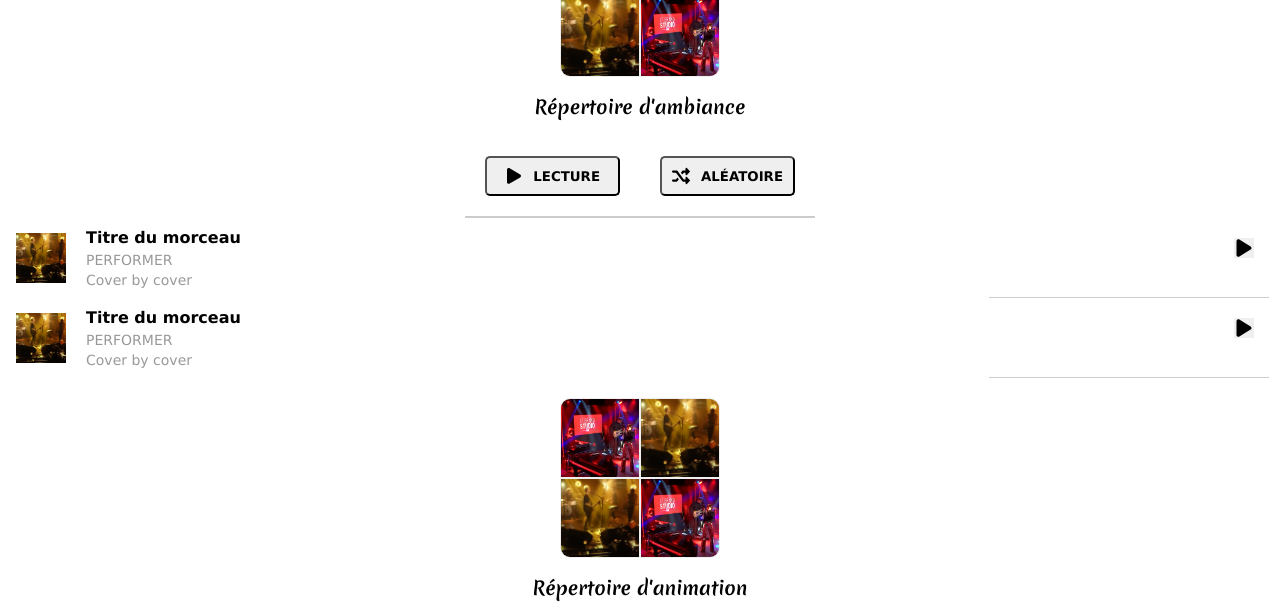
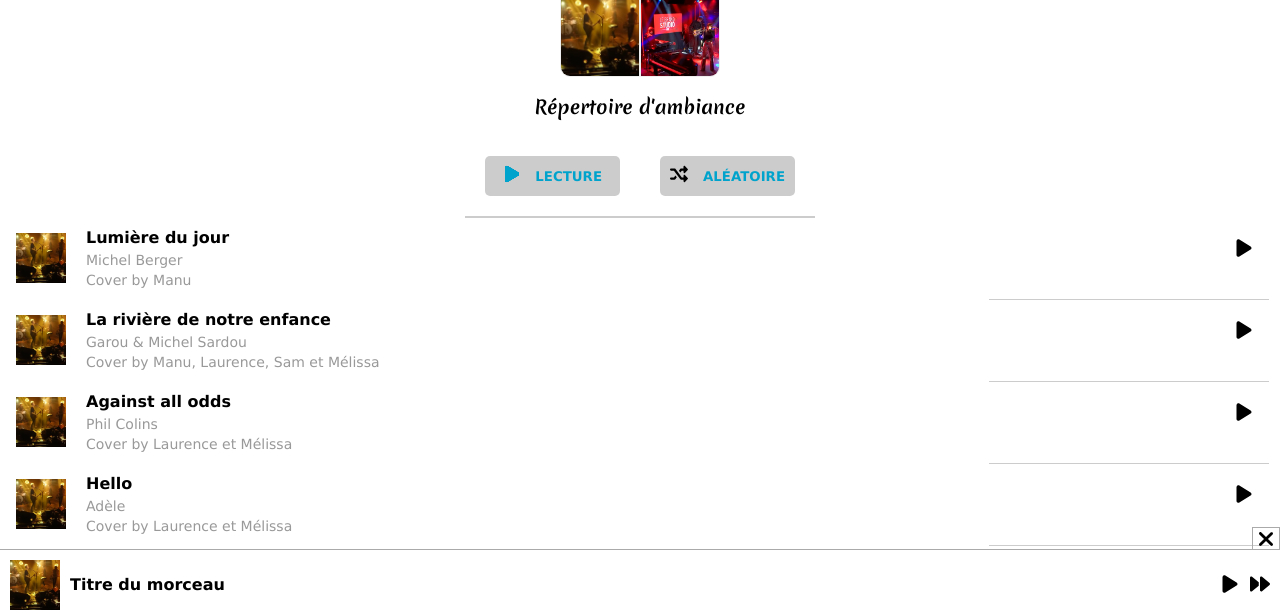
Before and after one commit to lecodeduchat/lecodeduchat.github.io, a plain HTML site: page lecteur-audio.html in a window 1280 px wide. Shown: the part 181-795 px from the top of the page. Drawn offline with Linux system fonts and the light colour scheme.

Commit message:
Dynamisation des deux playlists et fait mise en page du bloc control

```diff
--- a/assets/css/lecteur-audio.css
+++ b/assets/css/lecteur-audio.css
@@ -37,6 +37,7 @@
 }
 .btn-xl-music {
   font-family: Verdana, Geneva, Tahoma, sans-serif;
+  color: #00a3cc;
   position: relative;
   text-transform: uppercase;
   font-weight: bolder;
@@ -46,6 +47,7 @@
   width: 135px;
   height: 40px;
   border-radius: 5px;
+  background: #ccc;
 }
 .btn-xl-music.read {
   padding-right: 18px;
@@ -54,7 +56,7 @@
   content: "";
   width: 18px;
   height: 18px;
-  background: url("../svg/play.svg") no-repeat;
+  background: url("../svg/play-blue.svg") no-repeat;
   position: absolute;
   top: 9px;
   left: 20px;
@@ -82,7 +84,6 @@
 }
 section.playlist__track {
   position: relative;
-  height: 60px;
   padding: 10px 70px;
   text-align: left;
   display: flex;
@@ -118,3 +119,48 @@ section.playlist__track::after {
   bottom: 0px;
   right: -5px;
 }
+/*----------------------------------------------------------------------------------*/
+#control {
+  z-index: 5;
+  position: fixed;
+  height: 50px;
+  width: calc(100% - 20px);
+  line-height: 50px;
+  bottom: -1px;
+  left: 0;
+  display: flex;
+  flex-direction: row;
+  background: white;
+  padding: 10px;
+  border-top: 1px solid #aaa;
+}
+#control::before {
+  content: "";
+  position: absolute;
+  padding: 0 3px 0 3px;
+  top: -23px;
+  right: 0px;
+  width: 20px;
+  height: 22px;
+  background: no-repeat center url("../svg/xmark.svg");
+  border: 1px solid #aaa;
+  border-bottom: 0px;
+}
+#control > h4 {
+  padding-left: 10px;
+  height: 50px;
+  line-height: 50px;
+  flex-grow: 1;
+}
+button {
+  border: none;
+  background-color: transparent;
+}
+
+button.control > img {
+  width: 20px;
+  height: 20px;
+}
+button.control > img.play {
+  padding-right: 10px;
+}
--- a/assets/js/player.js
+++ b/assets/js/player.js
@@ -1,43 +1,46 @@
+// Créations des playlists Ambiance et Animation
+const ambiance = document.getElementById("ambiance");
 const animation = document.getElementById("animation");
 
-for (let elt in playlistAnimation) {
+for (let elt in arrayTracks) {
   const track = document.createElement("section");
   track.classList.add("playlist__track");
   track.innerHTML = `
     <img class="sm-cover" src="/assets/pictures/sirens-call.png" alt="" />
-    <h4>${playlistAnimation[elt].title}</h4>
-    <div class="performer">${playlistAnimation[elt].performer}</div>
-    <div class="cover">Cover by ${playlistAnimation[elt].cover}</div>
-    <audio id="track${playlistAnimation[elt].order}">
-        <source src="../assets/music/playlist-animation/${playlistAnimation[elt].src}"></source>
+    <h4>${arrayTracks[elt].title}</h4>
+    <div class="performer">${arrayTracks[elt].performer}</div>
+    <div class="cover">Cover by ${arrayTracks[elt].cover}</div>
+    <audio id="${arrayTracks[elt].playlist}${arrayTracks[elt].order}">
+        <source src="../assets/music/playlist-${arrayTracks[elt].playlist}/${arrayTracks[elt].src}"></source>
     </audio>
-    <button class="btn-sm-music btn-music track${playlistAnimation[elt].order}">
+    <button class="btn-sm-music ${arrayTracks[elt].playlist}${arrayTracks[elt].order}">
         <img class="play" src="/assets/svg/play.svg" alt="" />
     </button>
 `;
-  animation.appendChild(track);
+  if (arrayTracks[elt].playlist === "ambiance") {
+    ambiance.appendChild(track);
+  } else {
+    animation.appendChild(track);
+  }
 }
 //-----------------------------------------------------------------------------------------------
-// Test sur track1
-const buttons = document.querySelectorAll("button.btn-music");
+//
+const buttons = document.querySelectorAll("button.btn-sm-music");
 
 for (let i = 0; i < buttons.length; i++) {
   buttons[i].addEventListener("click", () => {
-    play(buttons[i].classList[2], buttons[i]);
+    play(buttons[i].classList[1], buttons[i]);
   });
 }
 
 function play(idTrack, btnTrack) {
   const player = document.getElementById(idTrack);
-  console.log(btnTrack);
   if (player.paused) {
     player.play();
-    console.log("je joue!!");
     btnTrack.innerHTML =
       '<img class="pause" src="/assets/svg/pause.svg" alt=""/>';
   } else {
     player.pause();
-    console.log("je ne joue pas!");
     btnTrack.innerHTML =
       '<img class="play" src="/assets/svg/play.svg" alt=""/>';
   }
--- a/assets/js/playlists.js
+++ b/assets/js/playlists.js
@@ -1,5 +1,6 @@
-const playlistAmbiance = [
+const arrayTracks = [
   {
+    playlist: "ambiance",
     order: 1,
     title: "Lumière du jour",
     performer: "Michel Berger",
@@ -7,6 +8,7 @@ const playlistAmbiance = [
     src: "lumiere-du-jour.mp3",
   },
   {
+    playlist: "ambiance",
     order: 2,
     title: "La rivière de notre enfance",
     performer: "Garou & Michel Sardou",
@@ -14,6 +16,7 @@ const playlistAmbiance = [
     src: "la-riviere-de-notre-enfance.mp3",
   },
   {
+    playlist: "ambiance",
     order: 3,
     title: "Against all odds",
     performer: "Phil Colins",
@@ -21,15 +24,15 @@ const playlistAmbiance = [
     src: "against-all-odds.mp3",
   },
   {
+    playlist: "ambiance",
     order: 4,
     title: "Hello",
     performer: "Adèle",
     cover: "Laurence et Mélissa",
     src: "hello.mp3",
   },
-];
-const playlistAnimation = [
   {
+    playlist: "animation",
     order: 1,
     title: "Eye in the sky",
     performer: "Alan project",
@@ -37,6 +40,7 @@ const playlistAnimation = [
     src: "eye-in-the-sky.mp3",
   },
   {
+    playlist: "animation",
     order: 2,
     title: "Sirens call",
     performer: "Cats and tree",
--- a/lecteur-audio.html
+++ b/lecteur-audio.html
@@ -41,24 +41,6 @@
           <button class="btn-xl-music read">Lecture</button>
           <button class="btn-xl-music shuffle">Aléatoire</button>
         </div>
-        <section class="playlist__track">
-          <img class="sm-cover" src="/assets/pictures/sirens-call.png" alt="" />
-          <h4>Titre du morceau</h4>
-          <div class="performer">PERFORMER</div>
-          <div class="cover">Cover by <span class="cover">cover</span></div>
-          <button class="btn-sm-music">
-            <img src="/assets/svg/play.svg" alt="" />
-          </button>
-        </section>
-        <section class="playlist__track">
-          <img class="sm-cover" src="/assets/pictures/sirens-call.png" alt="" />
-          <h4>Titre du morceau</h4>
-          <div class="performer">PERFORMER</div>
-          <div class="cover">Cover by <span class="cover">cover</span></div>
-          <button class="btn-sm-music">
-            <img src="/assets/svg/play.svg" alt="" />
-          </button>
-        </section>
       </article>
       <article id="animation" class="playlist">
         <div class="playlist__header">
@@ -91,6 +73,16 @@
           <button class="btn-xl-music shuffle">Aléatoire</button>
         </div>
       </article>
+      <article id="control">
+        <img class="sm-cover" src="/assets/pictures/sirens-call.png" alt="" />
+        <h4>Titre du morceau</h4>
+        <button class="control">
+          <img class="play" src="/assets/svg/play.svg" alt="" />
+        </button>
+        <button class="control">
+          <img class="next" src="/assets/svg/forward.svg" alt="" />
+        </button>
+      </article>
     </section>
     <script src="/assets/js/playlists.js"></script>
     <script src="/assets/js/player.js"></script>
```
Also changed, not shown: assets/svg/forward.svg (added), assets/svg/play-blue.svg (added), assets/svg/play.png (added), assets/svg/xmark.svg (added).
